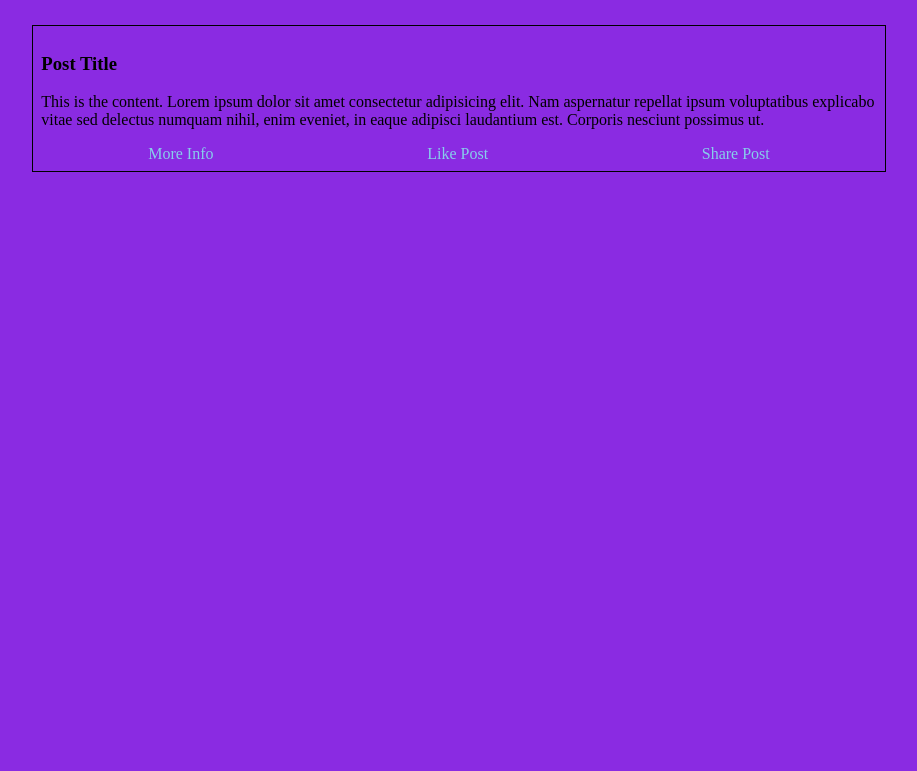
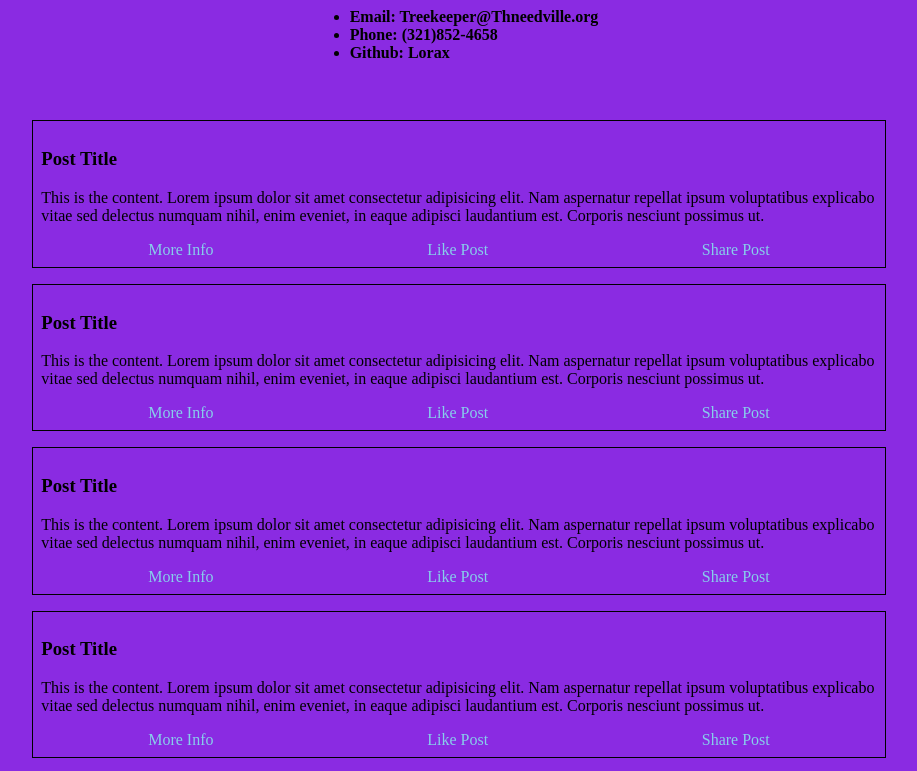
Before and after one commit to Talohs/Kekambas-Triumphant-Spork, a plain HTML site: page index.html in a window 1280 px wide. Shown: the part 405-1176 px from the top of the page, without its empty margins (181-1098 px from the left). Before the commit the page ends 800 px from the top, so only its background shows below. Drawn offline with Linux system fonts and the light colour scheme.

Commit message:
Stylized posts

```diff
--- a/css/main.css
+++ b/css/main.css
@@ -7,7 +7,7 @@ body {
     min-height: 100vh;
     display: grid;
     grid-template-columns: 1fr 1fr 1fr 1fr 1fr 1fr;
-    grid-template-rows: 7.5vh repeat(2, 1fr);
+    grid-template-rows: 10vh 40% 1fr;
     grid-template-areas:
     "navbar navbar navbar navbar navbar navbar"
     ". prof-pic prof-info prof-info prof-info ."
@@ -60,6 +60,7 @@ body {
 .post-card{
     border: 1px solid black;
     padding: 1vh;
+    margin: 2vh 0;
 }
 
 .card-links{
--- a/index.html
+++ b/index.html
@@ -45,6 +45,67 @@
             <img id="prof-pic" src="https://picsum.photos/250" alt="Profile Picture">
         </div>
         <div class="posts">
+
+        <!-- single post -->
+        <div class="post-card">
+            <!-- Title Section -->
+            <h3 class="card-title">Post Title</h3>
+            <!-- Content -->
+            <p class="card-body">This is the content. Lorem ipsum
+                dolor sit amet consectetur adipisicing elit. Nam aspernatur
+                repellat ipsum voluptatibus explicabo vitae sed delectus
+                numquam nihil, enim eveniet, in eaque adipisci laudantium est.
+                Corporis nesciunt possimus ut.
+            </p>
+            <div class="card-links">
+                <!-- More Info -->
+                <a href="#">More Info</a>
+                <!-- Like Post -->
+                <a href="#">Like Post</a>
+                <!-- Share Post -->
+                <a href="#">Share Post</a>
+            </div>
+        </div>
+        <!-- single post -->
+        <div class="post-card">
+            <!-- Title Section -->
+            <h3 class="card-title">Post Title</h3>
+            <!-- Content -->
+            <p class="card-body">This is the content. Lorem ipsum
+                dolor sit amet consectetur adipisicing elit. Nam aspernatur
+                repellat ipsum voluptatibus explicabo vitae sed delectus
+                numquam nihil, enim eveniet, in eaque adipisci laudantium est.
+                Corporis nesciunt possimus ut.
+            </p>
+            <div class="card-links">
+                <!-- More Info -->
+                <a href="#">More Info</a>
+                <!-- Like Post -->
+                <a href="#">Like Post</a>
+                <!-- Share Post -->
+                <a href="#">Share Post</a>
+            </div>
+        </div>
+        <!-- single post -->
+        <div class="post-card">
+            <!-- Title Section -->
+            <h3 class="card-title">Post Title</h3>
+            <!-- Content -->
+            <p class="card-body">This is the content. Lorem ipsum
+                dolor sit amet consectetur adipisicing elit. Nam aspernatur
+                repellat ipsum voluptatibus explicabo vitae sed delectus
+                numquam nihil, enim eveniet, in eaque adipisci laudantium est.
+                Corporis nesciunt possimus ut.
+            </p>
+            <div class="card-links">
+                <!-- More Info -->
+                <a href="#">More Info</a>
+                <!-- Like Post -->
+                <a href="#">Like Post</a>
+                <!-- Share Post -->
+                <a href="#">Share Post</a>
+            </div>
+        </div>
         <!-- single post -->
         <div class="post-card">
             <!-- Title Section -->
@@ -66,7 +127,6 @@
             </div>
         </div>
     </div>
-
     </div>
 </body>
 </html>
```
Lines whose indentation alone changed are shown as unchanged.
